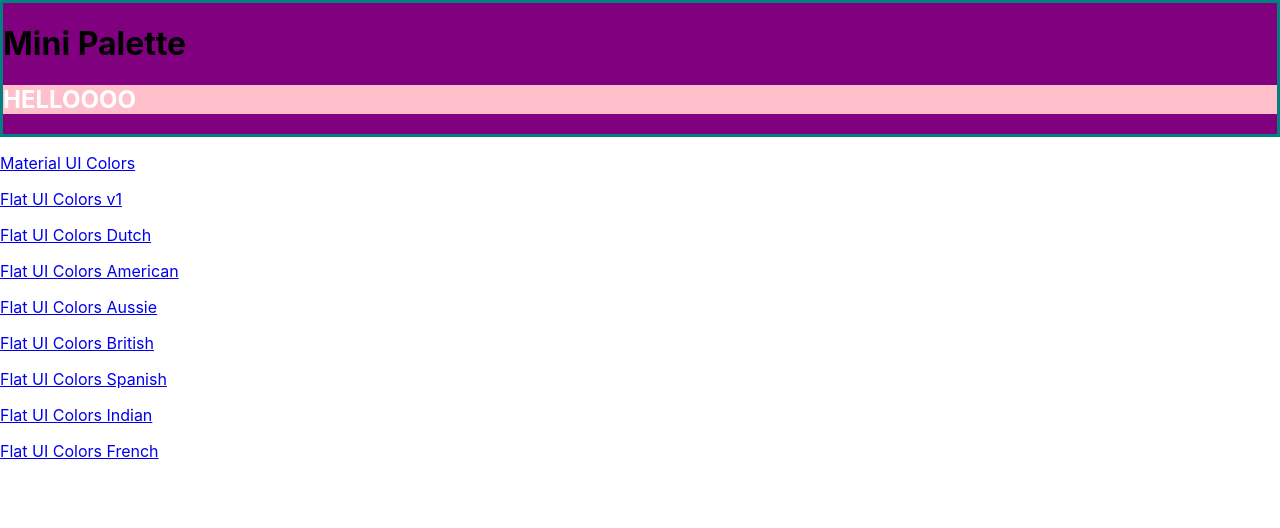
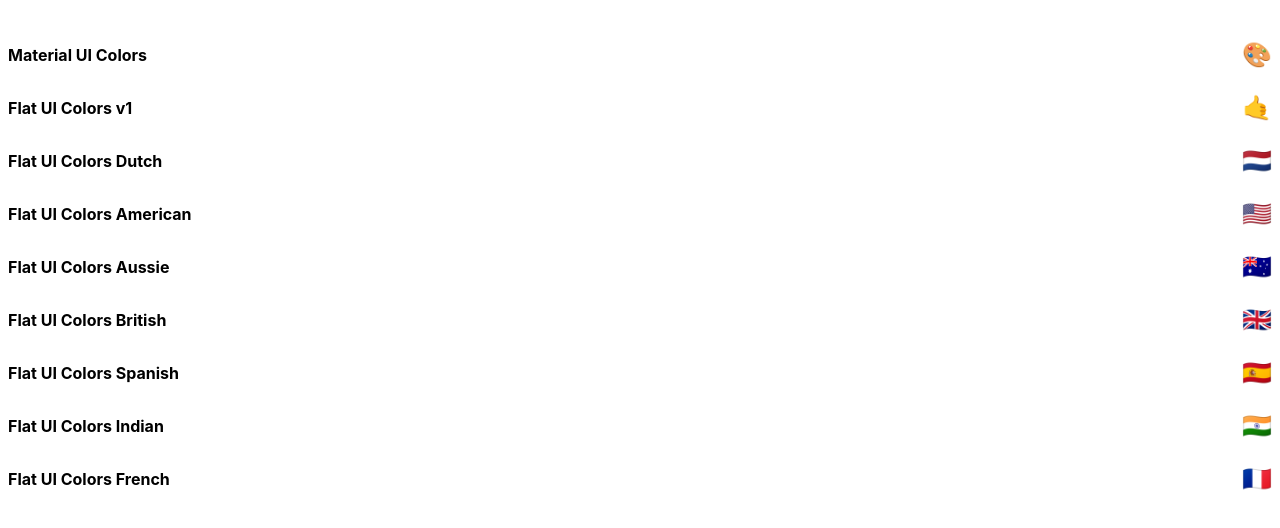
Before and after one commit to dRoysch/color-project, a React (Create React App) app: page / in a window 1280 px wide. Shown: the top 528 px of the page. Built offline with nearby package versions, Linux system fonts and the light colour scheme.

Commit message:
Start styling MiniPalette

```diff
--- a/src/MiniPalette.js
+++ b/src/MiniPalette.js
@@ -3,27 +3,46 @@
 
 
 const styles = {
-    main: {
-        backgroundColor: 'purple',
-        border: '3px solid teal'
+    root: {
+        backgroundColor: 'white',
+        borderRadius: '5px',
+        padding: '0.5rem',
+        position: 'relative',
+        overflow: 'hidden',
+        '&:hover': {
+            cursor: 'pointer',
+            border: '1px solid black'
+        }
+
     },
-    secondary: {
-        backgroundColor:'pink',
-        '& h2': {
-            color: 'white'
-        }
+    colors: {
+        backgroundColor: 'grey'
+    },
+    title: {
+        display: 'flex',
+        justifyContent: 'space-between',
+        alignItems: 'center',
+        margin: '0',
+        color: 'black',
+        paddingTop: ' 0.5rem',
+        fontSize: '1rem',
+        position: 'relative'
+    },
+    emoji: {
+        marginLeft: '0.5rem',
+        fontSize: '1.5rem'
     }
 }
 
 function MiniPalette(props){
-    const { classes } = props;
-    console.log(classes)
+    const { classes, paletteName, emoji } = props;
     return (
-        <div className={classes.main}>
-            <h1>Mini Palette</h1>
-            <div className={classes.secondary}>
-                <h2>HELLOOOO</h2>
-            </div>
+        <div className={classes.root}>
+            <div className={classes.colors} />
+            <h5 className={classes.title}>
+            {paletteName}
+            <span className={classes.emoji}>{emoji}</span>
+            </h5>
         </div>
     )
 }
--- a/src/PaletteList.js
+++ b/src/PaletteList.js
@@ -10,9 +10,7 @@
                 <MiniPalette />
                 {
                     palettes.map(palette => (
-                        <p>
-                        <Link to={`/palette/${palette.id}`}>{palette.paletteName}</Link>
-                        </p>
+                        <MiniPalette {...palette} />
                     ))
                 }
             </div>
```
